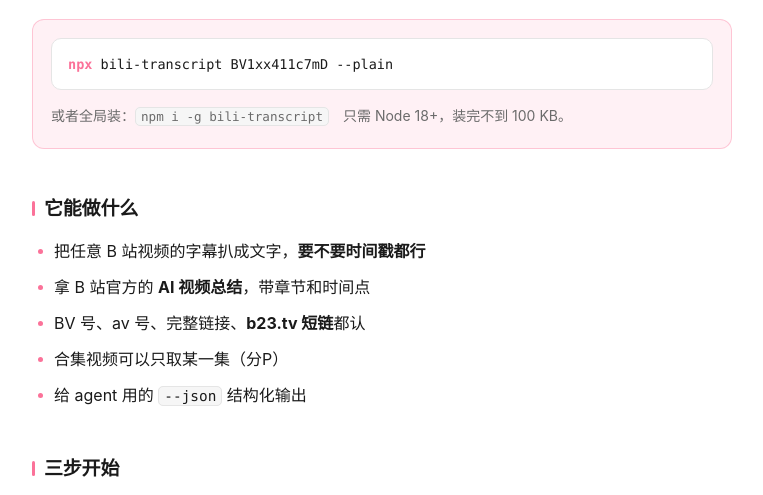
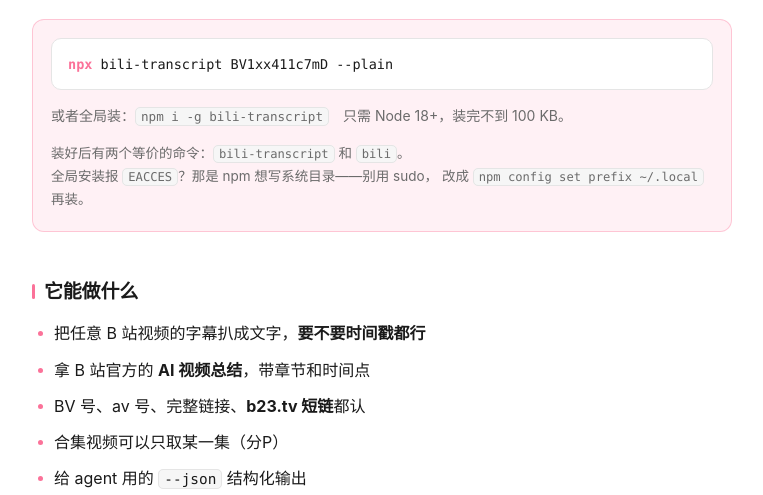
Before and after one commit to dongliang/bili-transcript, a website: page docs/index.html in a window 1280 px wide. Shown: the part 233-728 px from the top of the page, without its empty margins (258-1021 px from the left). Drawn offline with Linux system fonts and the light colour scheme.

Commit message:
docs: 官网补充命令名与 EACCES 提示；CI 轮询上限放宽到 10 分钟
实测 registry 传播最长约 3 分钟（18 次轮询），原来 5 分钟的上限余量太小。

```diff
--- a/docs/index.html
+++ b/docs/index.html
@@ -154,6 +154,11 @@
 <p class="dim" style="font-size:14px;margin-bottom:14px">
   或者全局装：<code>npm i -g bili-transcript</code>　只需 Node 18+，装完不到 100 KB。
 </p>
+<p class="dim" style="font-size:13.5px;margin-bottom:14px">
+  装好后有两个等价的命令：<code>bili-transcript</code> 和 <code>bili</code>。<br>
+  全局安装报 <code>EACCES</code>？那是 npm 想写系统目录——别用 sudo，
+  改成 <code>npm config set prefix ~/.local</code> 再装。
+</p>
 </div>
 
 <h2>它能做什么</h2>
```
Also changed, not shown: .github/workflows/publish.yml.
